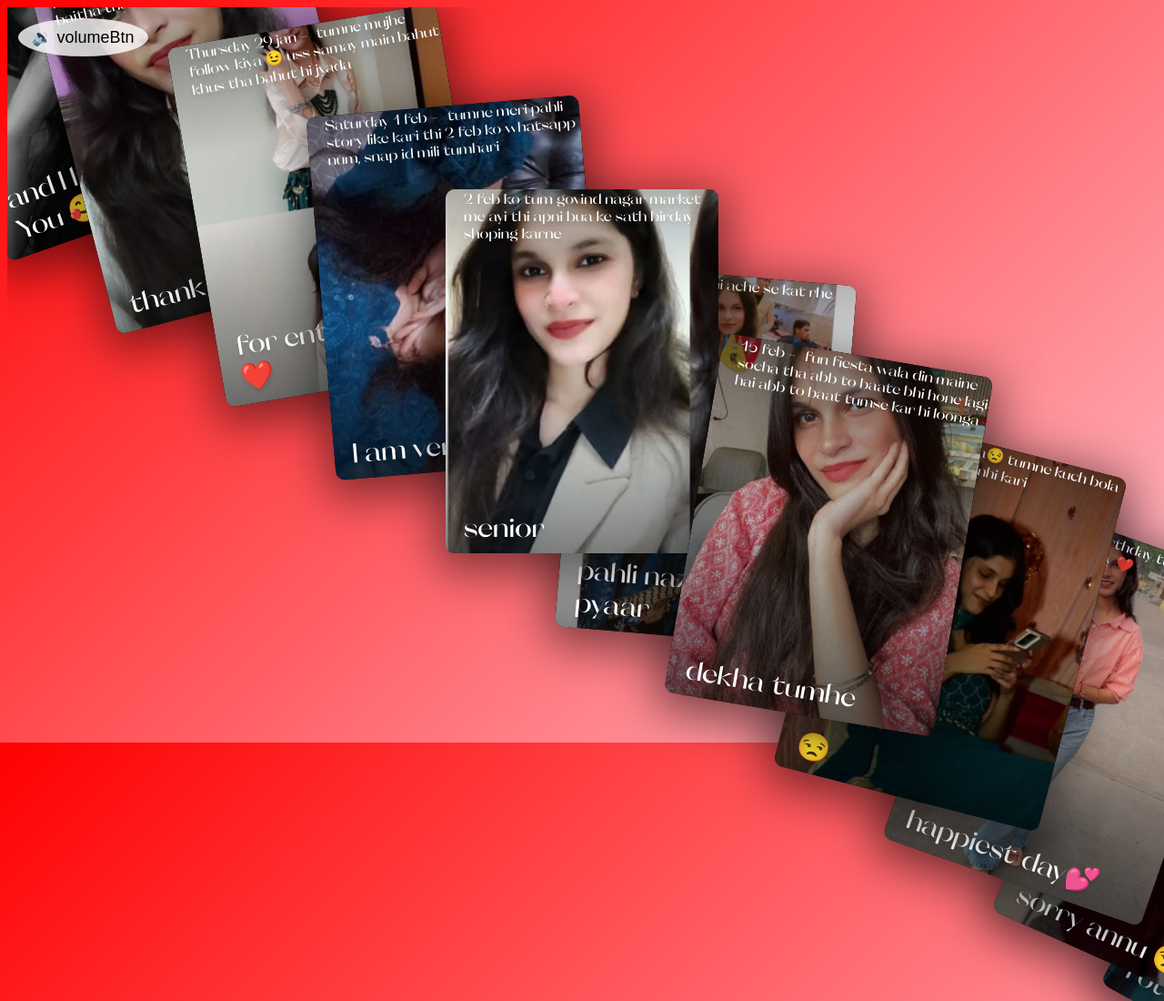
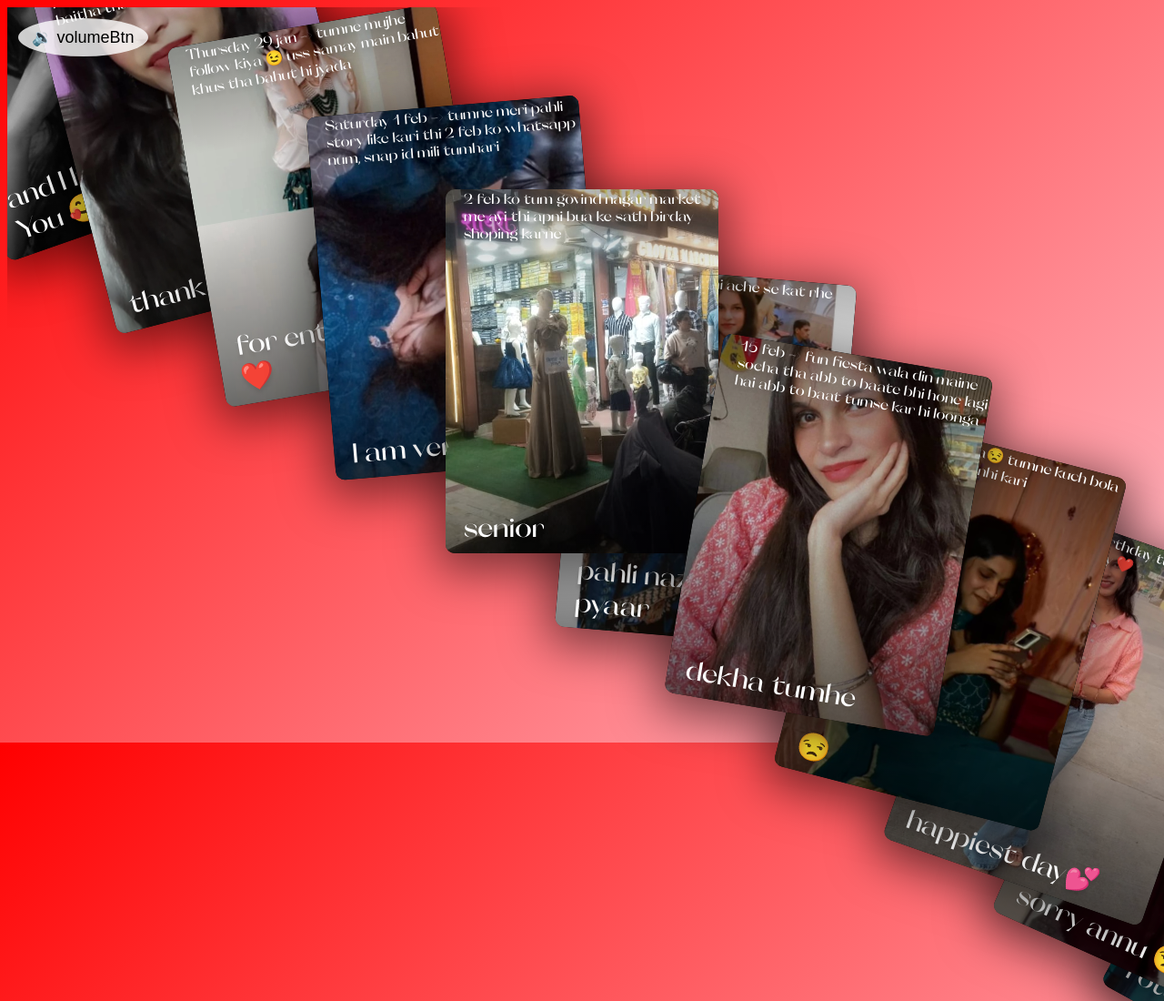
Before and after one commit to omjiawasthi56/for-anushaka, a plain HTML site: page annu.html in a window 1280 px wide. Shown: the top 1100 px of the page at 91% size. Drawn offline with Linux system fonts and the light colour scheme.

Commit message:
Update annu.html

```diff
--- a/annu.html
+++ b/annu.html
@@ -140,7 +140,7 @@
 			<div class="title">senior</div>
 			<div class="title1">2 feb ko tum govind nagar market me ayi thi apni bua ke sath birday shoping karne </div>
 			<div class="num"></div>
-			<img src="annu1.jpg" />
+			<img src="annuA.jpg" />
         </div>
 	</div>
     <div class="carousel-item">
```
